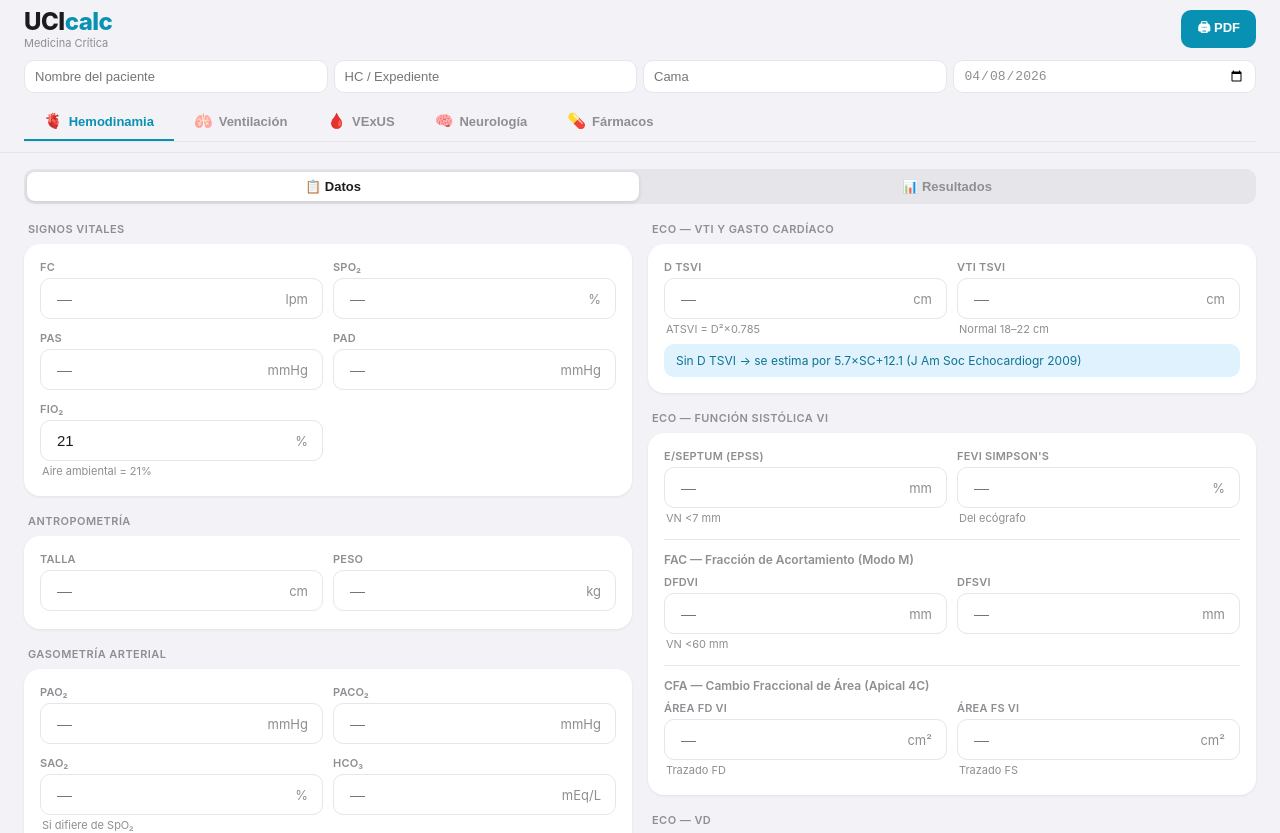
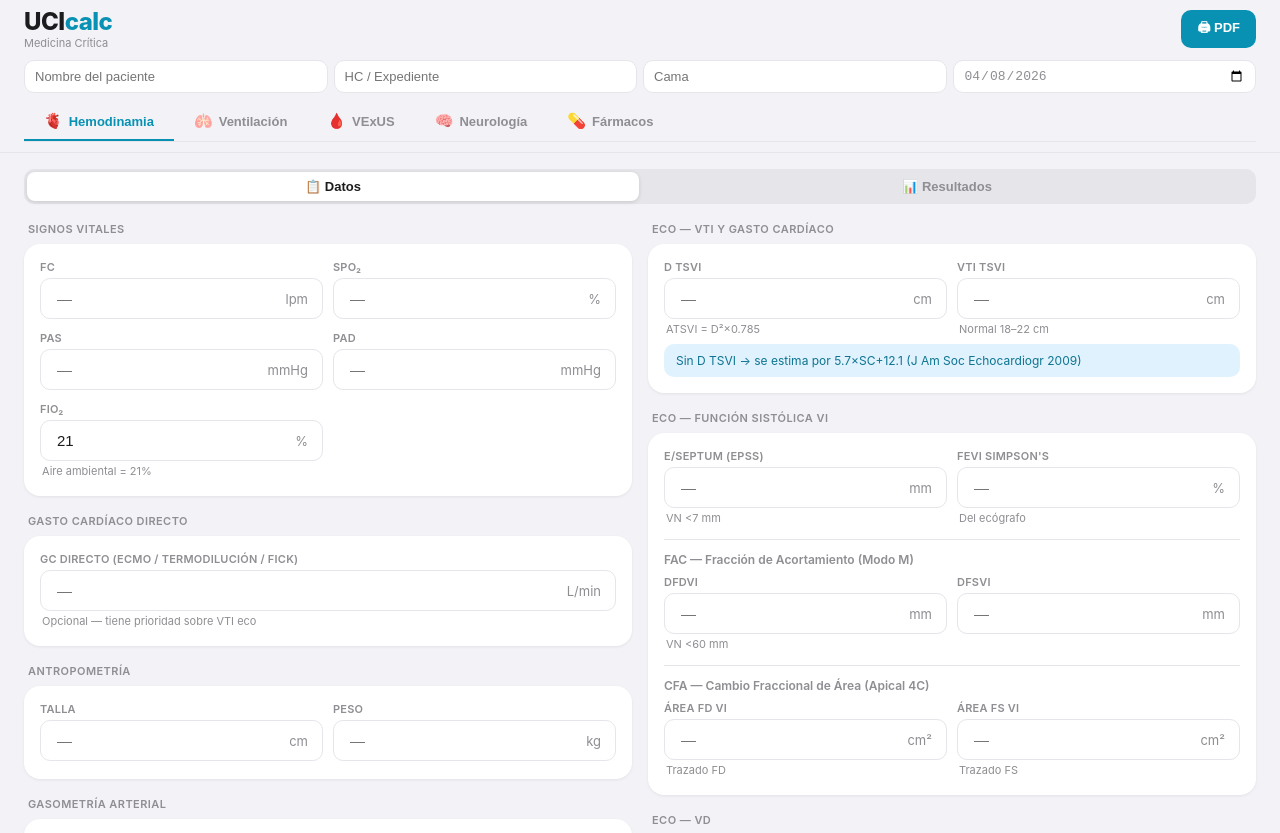
Before and after one commit to alexdanieljimenez-ops/ucicalc, a React (Create React App) app: page / in a window 1280 px wide. Shown: the top 833 px of the page. Built offline with nearby package versions, Linux system fonts and the light colour scheme.

Commit message:
Update App.jsx

```diff
--- a/src/App.jsx
+++ b/src/App.jsx
@@ -90,7 +90,10 @@ function useCalcs(v){
     const ATSVI_est=DTSVI_est?r(((DTSVI_est/10)**2)*0.785,2):null;
     const ATSVI=ATSVI_eco||ATSVI_est;
     const atsvi_method=ATSVI_eco?"medido":ATSVI_est?"estimado":null;
-    const GC=vti&&ATSVI&&fc?r(vti*ATSVI*fc/1000,2):null;
+    const gc_dir=n(v.gc_directo);
+    const GC_vti=vti&&ATSVI&&fc?r(vti*ATSVI*fc/1000,2):null;
+    const GC=gc_dir||GC_vti;
+    const gc_fuente=gc_dir?"directo/ECMO":GC_vti?"eco VTI":null;
     const IC=GC&&BSA?r(GC/BSA,2):null;
     const FEVI_epss=epss!==null?r(Math.max(0,Math.min(100,75.5-2.5*epss)),1):null;
     const FEVI_simp=n(v.fevi_simpson);
@@ -121,7 +124,7 @@ function useCalcs(v){
     const DepLac=lac1&&lac2?r((lac1-lac2)/lac1*100,1):null;
     const RVS=PAM&&GC?r((PAM-pvc_efectiva)*79.92/GC,1):null;
     const CPO=PAM&&GC?r(PAM*GC/451,2):null;
-    return{PAM,PP,iShock,SaFi,BSA,ATSVI,ATSVI_eco,ATSVI_est,DTSVI_est,atsvi_method,GC,IC,FEVI_epss,FEVI_simp,FAC,CFA,CaO2,CvO2,DifCaV,DO2I,VO2I,DO2,VO2,O2ER,DeltaCO2,DepLac,RVS,CPO,IC_VCI,ID_VCI,DELTA_VCI,PVC_est,pvc_est_label,pvc_efectiva,pvc_fuente,vci_max,vci_min,vci_modo};
+    return{PAM,PP,iShock,SaFi,BSA,ATSVI,ATSVI_eco,ATSVI_est,DTSVI_est,atsvi_method,GC,GC_vti,gc_fuente,IC,FEVI_epss,FEVI_simp,FAC,CFA,CaO2,CvO2,DifCaV,DO2I,VO2I,DO2,VO2,O2ER,DeltaCO2,DepLac,RVS,CPO,IC_VCI,ID_VCI,DELTA_VCI,PVC_est,pvc_est_label,pvc_efectiva,pvc_fuente,vci_max,vci_min,vci_modo};
   },[v]);
 }
 
@@ -130,6 +133,11 @@ function HemoInputs({v,set}){
   return(<div style={{display:"grid",gridTemplateColumns:"repeat(auto-fit,minmax(300px,1fr))",gap:16}}>
     <div>
       <SL text="Signos Vitales"/><Card><G2><Inp label="FC" unit="lpm" value={v.fc} onChange={set("fc")}/><Inp label="SpO₂" unit="%" value={v.spo2} onChange={set("spo2")}/><Inp label="PAS" unit="mmHg" value={v.pas} onChange={set("pas")}/><Inp label="PAD" unit="mmHg" value={v.pad} onChange={set("pad")}/><Inp label="FiO₂" unit="%" value={v.fio2_basic} onChange={set("fio2_basic")} hint="Aire ambiental = 21%"/></G2></Card>
+      <SL text="Gasto Cardíaco Directo"/>
+      <Card>
+        <Inp label="GC directo (ECMO / termodilución / Fick)" unit="L/min" value={v.gc_directo} onChange={set("gc_directo")} hint="Opcional — tiene prioridad sobre VTI eco"/>
+        {v.gc_directo&&<div style={{marginTop:8,padding:"8px 12px",background:"#E0F2FE",borderRadius:8,fontSize:12,color:"#0E7490",fontWeight:600}}>✓ GC directo activo — VTI eco ignorado para cálculos</div>}
+      </Card>
       <SL text="Antropometría"/><Card><G2><Inp label="Talla" unit="cm" value={v.altura} onChange={set("altura")}/><Inp label="Peso" unit="kg" value={v.peso} onChange={set("peso")}/></G2></Card>
       <SL text="Gasometría Arterial"/><Card><G2><Inp label="PaO₂" unit="mmHg" value={v.pao2} onChange={set("pao2")}/><Inp label="PaCO₂" unit="mmHg" value={v.paco2} onChange={set("paco2")}/><Inp label="SaO₂" unit="%" value={v.sao2} onChange={set("sao2")} hint="Si difiere de SpO₂"/><Inp label="HCO₃" unit="mEq/L" value={v.hco3a} onChange={set("hco3a")}/></G2></Card>
       <SL text="Gasometría Venosa"/><Card><G2><Inp label="SvO₂ / ScvO₂" unit="%" value={v.svo2} onChange={set("svo2")} hint="VN >65% / >70%"/><Inp label="PvCO₂" unit="mmHg" value={v.pvco2} onChange={set("pvco2")}/><Inp label="PvO₂" unit="mmHg" value={v.pvo2} onChange={set("pvo2")}/></G2></Card>
@@ -158,7 +166,7 @@ function HemoInputs({v,set}){
 
 // ─── HEMO RESULTS ─────────────────────────────────────────────────────────────
 function HemoResults({c,v}){
-  const{PAM,PP,iShock,SaFi,BSA,ATSVI,ATSVI_eco,DTSVI_est,atsvi_method,GC,IC,FEVI_epss,FEVI_simp,FAC,CFA,CaO2,CvO2,DifCaV,DO2I,VO2I,DO2,VO2,O2ER,DeltaCO2,DepLac,RVS,CPO,IC_VCI,ID_VCI,DELTA_VCI,PVC_est,pvc_est_label,pvc_fuente,vci_max,vci_min,vci_modo}=c;
+  const{PAM,PP,iShock,SaFi,BSA,ATSVI,ATSVI_eco,DTSVI_est,atsvi_method,GC,GC_vti,gc_fuente,IC,FEVI_epss,FEVI_simp,FAC,CFA,CaO2,CvO2,DifCaV,DO2I,VO2I,DO2,VO2,O2ER,DeltaCO2,DepLac,RVS,CPO,IC_VCI,ID_VCI,DELTA_VCI,PVC_est,pvc_est_label,pvc_fuente,vci_max,vci_min,vci_modo}=c;
   const alerts=[];
   if(IC!==null&&IC<2.2)alerts.push({color:"red",icon:"⚠️",title:`IC bajo — ${IC} L/min/m²`,body:"Umbral shock cardiogénico · Evaluar inotrópico"});
   if(CPO!==null&&CPO<0.6)alerts.push({color:"red",icon:"⚠️",title:`CPO bajo — ${CPO} W`,body:"Predictor independiente mortalidad en shock"});
@@ -212,7 +220,12 @@ function HemoResults({c,v}){
     <div>
       {(GC||IC||FEVI_epss!==null||FEVI_simp!==null||FAC!==null||CFA!==null)&&<>
         <SL text="ECO — Función Sistólica"/><Card>
-          {(GC||IC)&&<div style={{marginBottom:10}}><G2>{GC&&<BM label="Gasto Cardíaco" value={GC} unit="L/min" color={GC>=4?T.green:GC>=3?T.yellow:T.red}/>}{IC&&<BM label="Índice Cardíaco" value={IC} unit="L/min/m²" color={IC>=2.5?T.green:IC>=2.2?T.yellow:T.red}/>}</G2></div>}
+          {(GC||IC)&&<div style={{marginBottom:10}}>
+            {gc_fuente&&<div style={{marginBottom:8,padding:"6px 10px",background:gc_fuente==="directo/ECMO"?"#FFF0F5":"#E0F2FE",borderRadius:8,fontSize:11,fontWeight:700,color:gc_fuente==="directo/ECMO"?"#C4004D":"#0E7490"}}>
+              {gc_fuente==="directo/ECMO"?"⚙️ GC directo / ECMO":"🫀 GC por eco VTI"}
+            </div>}
+            <G2>{GC&&<BM label="Gasto Cardíaco" value={GC} unit="L/min" color={GC>=4?T.green:GC>=3?T.yellow:T.red}/>}{IC&&<BM label="Índice Cardíaco" value={IC} unit="L/min/m²" color={IC>=2.5?T.green:IC>=2.2?T.yellow:T.red}/>}</G2>
+          </div>}
           {FEVI_epss!==null&&<Row label="FEVI por E/Septum" value={FEVI_epss} unit="%" color={FEVI_epss>=50?"green":FEVI_epss>=35?"yellow":"red"} normal="Meta ≥50%"/>}
           {FEVI_simp!==null&&<Row label="FEVI Simpson's" value={FEVI_simp} unit="%" color={FEVI_simp>=50?"green":FEVI_simp>=35?"yellow":"red"} normal="Meta ≥50%"/>}
           {FAC!==null&&<Row label="FAC — Fracción de Acortamiento" value={FAC} unit="%" color={FAC>=28?"green":FAC>=20?"yellow":"red"} normal="VN >28%"/>}
@@ -793,7 +806,7 @@ const TABS=[
   {id:"farmacos",icon:"💊",label:"Fármacos"},
 ];
 const INIT={
-  hemo:{fc:"",pas:"",pad:"",spo2:"",fio2_basic:"21",altura:"",peso:"",pao2:"",paco2:"",hco3a:"",sao2:"",pvco2:"",pvo2:"",svo2:"",hb:"",pvc:"",lactato1:"",lactato2:"",dtsvi:"",vti:"",epss:"",fevi_simpson:"",fac_dd:"",fac_ds:"",cfa_fd:"",cfa_fs:"",mapse:"",tapse:"",rvlv:"",vci_max:"",vci_min:"",vci_modo:"espontaneo"},
+  hemo:{fc:"",pas:"",pad:"",spo2:"",fio2_basic:"21",altura:"",peso:"",pao2:"",paco2:"",hco3a:"",sao2:"",pvco2:"",pvo2:"",svo2:"",hb:"",pvc:"",lactato1:"",lactato2:"",gc_directo:"",dtsvi:"",vti:"",epss:"",fevi_simpson:"",fac_dd:"",fac_ds:"",cfa_fd:"",cfa_fs:"",mapse:"",tapse:"",rvlv:"",vci_max:"",vci_min:"",vci_modo:"espontaneo"},
   vent:{sexo:"M",altura:"",vt:"",fr:"",peep:"",fio2:"",ppico:"",pplat:"",pao2:"",spo2:"",nif:"",p01:"",excursion_diaf:"",grosor_diaf:""},
   vexus:{vci_d:"",vci_col:"",portal_ip:"",renal_patron:"normal",hepatica:"normal"},
   neuro:{vps:"",vfd:"",vm:"",vm_aci:"",pam:"",dlm_a:"",dlm_b:""},
```
